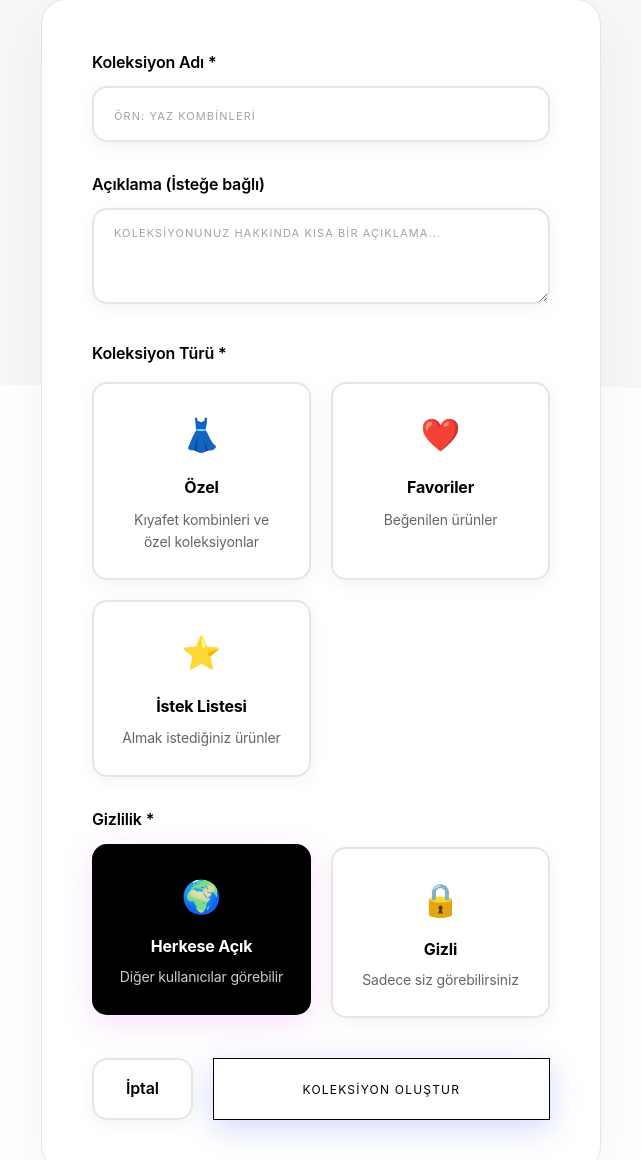
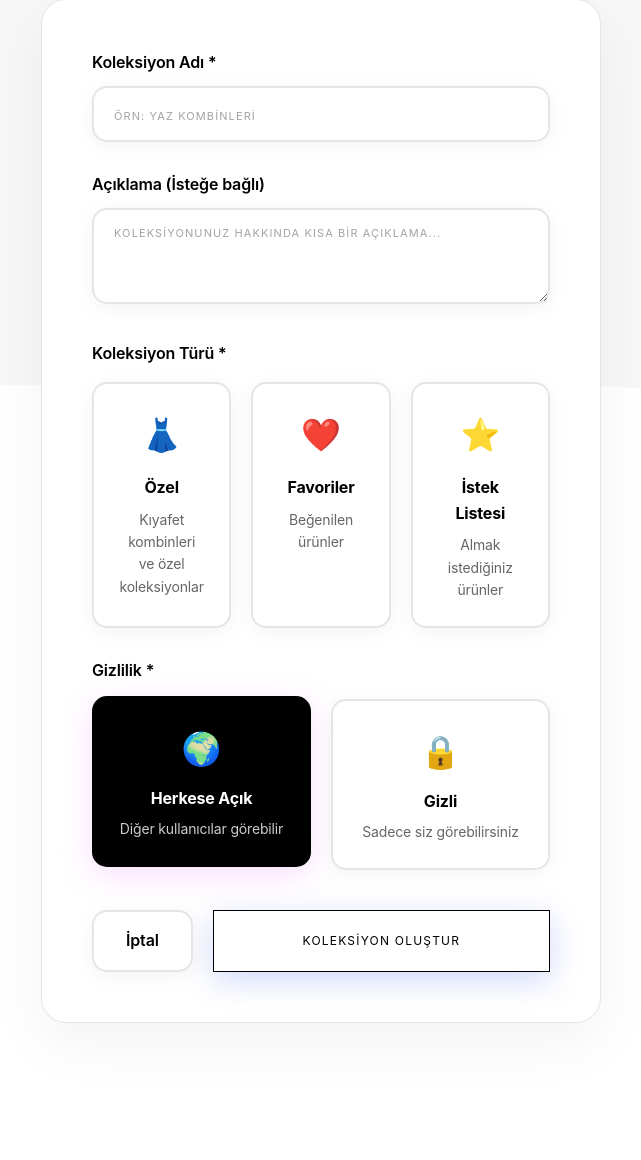
Before and after one commit to Porcius13/deneme, a Flask app: page /collections/create in a window 1280 px wide. Shown: the part 425-1585 px from the top of the page, without its empty margins (319-960 px from the left). After the commit the page ends 1448 px from the top, so only its background shows below. Run offline with Flask 3, Linux system fonts and the light colour scheme; a user stored in the database is signed in.

Commit message:
Update collection type options CSS for 3 options layout

```diff
--- a/templates/create_collection.html
+++ b/templates/create_collection.html
@@ -243,9 +243,15 @@
 
         .type-options {
             display: grid;
-            grid-template-columns: 1fr 1fr;
+            grid-template-columns: repeat(3, 1fr);
             gap: 20px;
             margin-top: 15px;
+        }
+
+        @media (max-width: 768px) {
+            .type-options {
+                grid-template-columns: 1fr;
+            }
         }
 
         .type-option {
```
